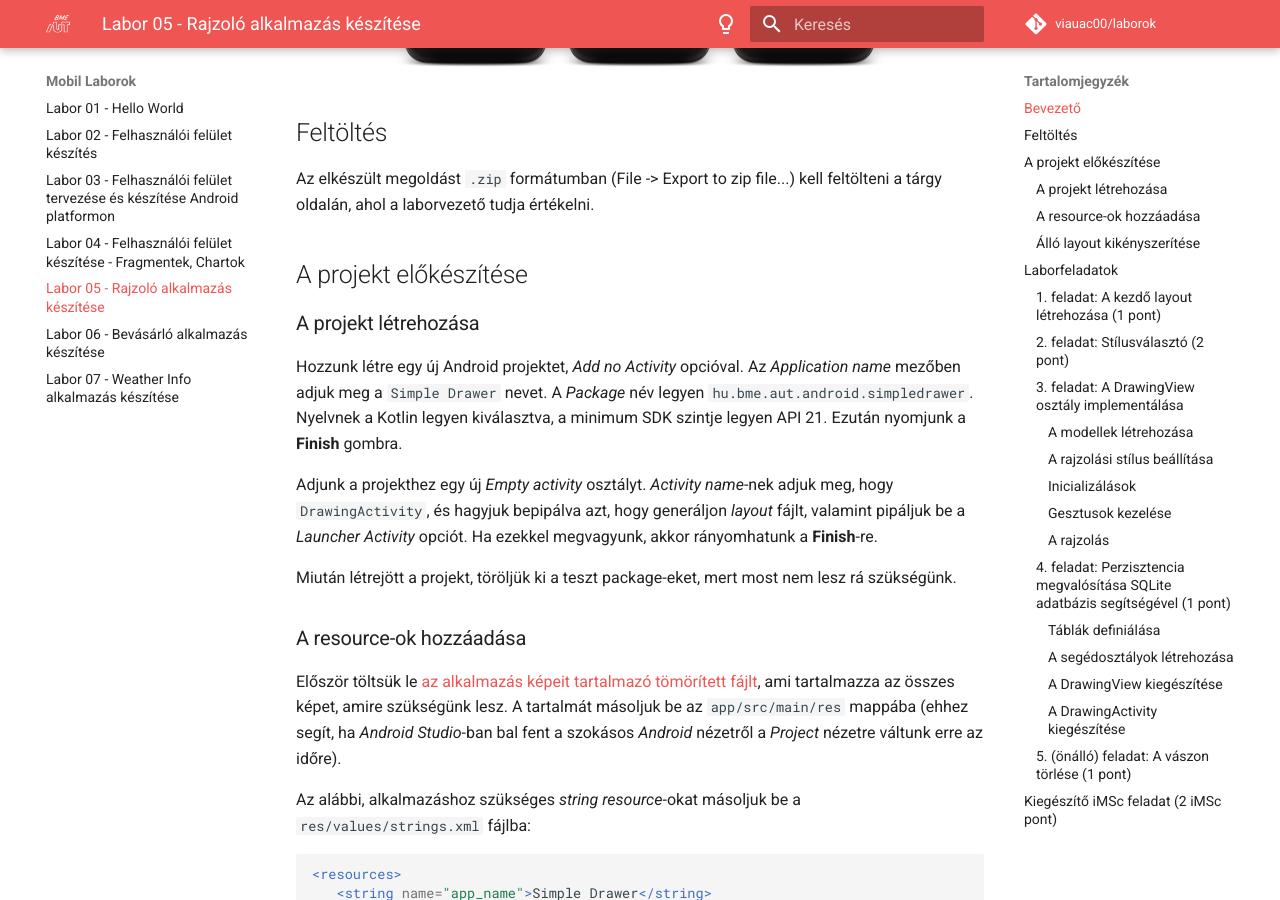
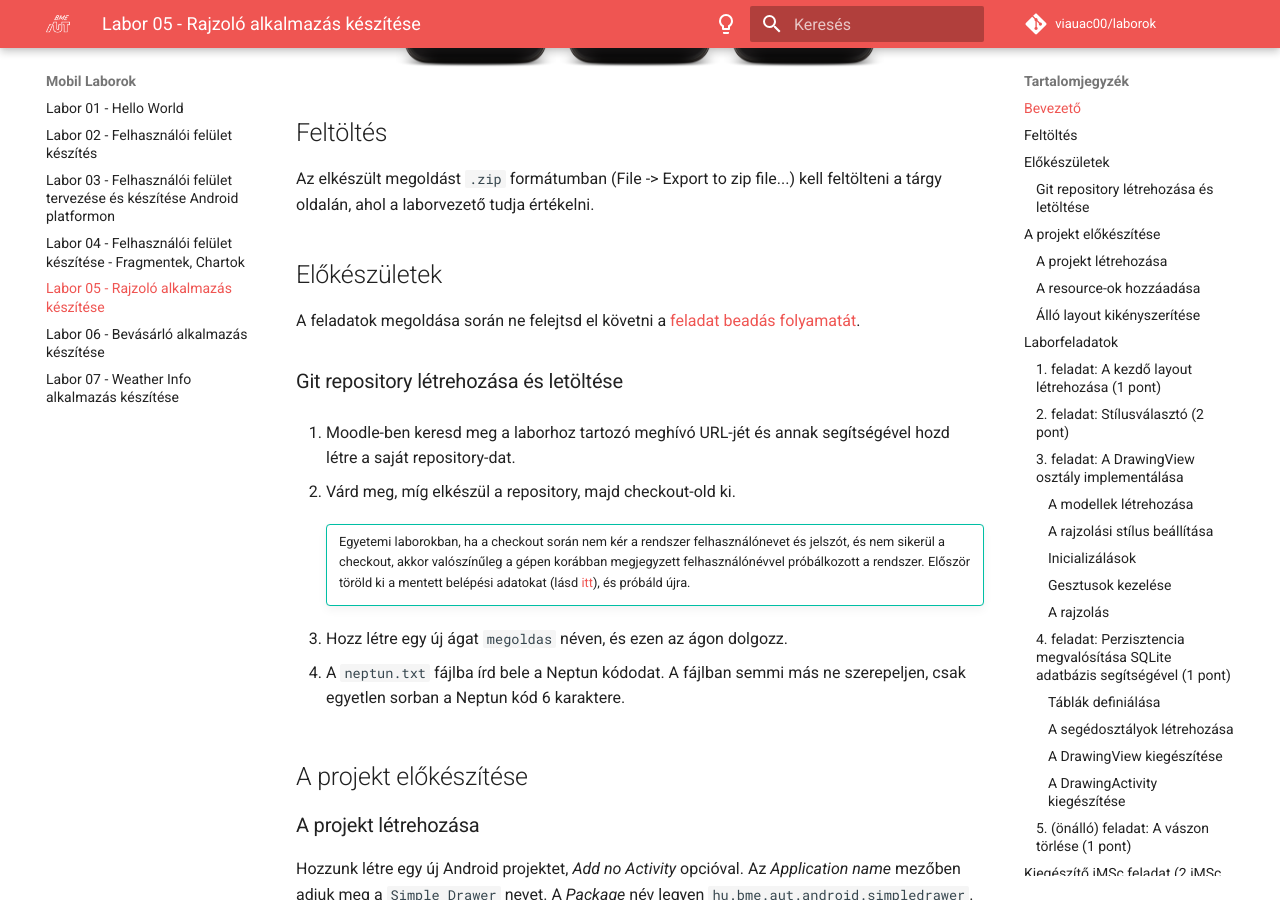
Before and after one commit to VIAUAD02/laborok, an MkDocs documentation site: the page built from docs/laborok/05-android-sqlite/index.md, in a window 1280 px wide and 900 px high, scrolled down 600 px. Built offline with MkDocs 1.6.1 and Material for MkDocs 9.7.7, drawn with Linux system fonts in a browser that asks for light colours; comment, search, counter and statistics services are not loaded.

Commit message:
Labor5 update

```diff
--- a/docs/laborok/05-android-sqlite/index.md
+++ b/docs/laborok/05-android-sqlite/index.md
@@ -13,6 +13,24 @@
 ## Feltöltés
 
 Az elkészült megoldást `.zip` formátumban (File -> Export to zip file...) kell feltölteni a tárgy oldalán, ahol a laborvezető tudja értékelni.
+
+## Előkészületek
+
+A feladatok megoldása során ne felejtsd el követni a [feladat beadás folyamatát](../../tudnivalok/github/GitHub.md).
+
+### Git repository létrehozása és letöltése
+
+1. Moodle-ben keresd meg a laborhoz tartozó meghívó URL-jét és annak segítségével hozd létre a saját repository-dat.
+
+2. Várd meg, míg elkészül a repository, majd checkout-old ki.
+
+    !!! tip ""
+        Egyetemi laborokban, ha a checkout során nem kér a rendszer felhasználónevet és jelszót, és nem sikerül a checkout, akkor valószínűleg a gépen korábban megjegyzett felhasználónévvel próbálkozott a rendszer. Először töröld ki a mentett belépési adatokat (lásd [itt](../../tudnivalok/github/GitHub-credentials.md)), és próbáld újra.
+
+3. Hozz létre egy új ágat `megoldas` néven, és ezen az ágon dolgozz.
+
+4. A `neptun.txt` fájlba írd bele a Neptun kódodat. A fájlban semmi más ne szerepeljen, csak egyetlen sorban a Neptun kód 6 karaktere.
+
 
 ## A projekt előkészítése
 
```
